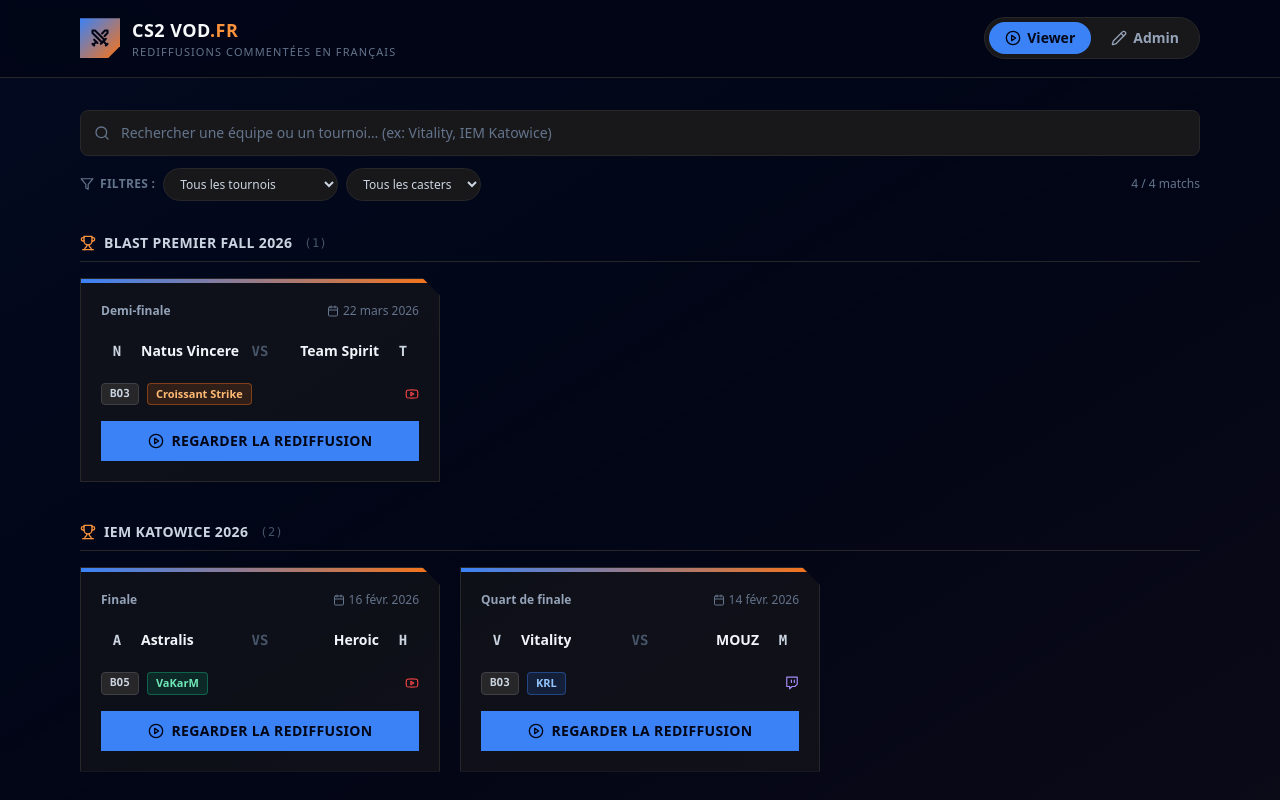
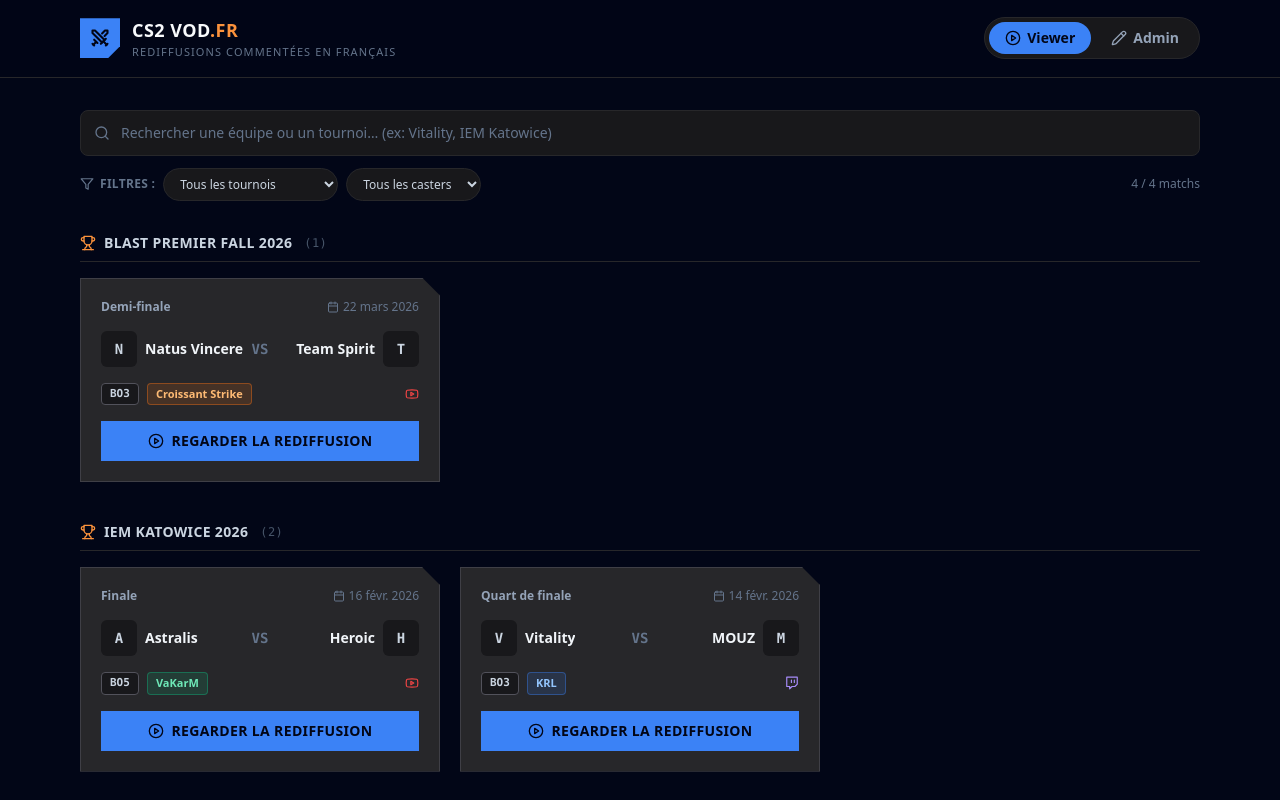
Before and after one commit to hctn/cs2_vod_fr_app, a React (Vite) app: page / in a window 1280 px wide. Shown: the top 800 px of the page. Built offline with nearby package versions, Linux system fonts and the light colour scheme.

Commit message:
Add files via upload

```diff
--- a/src/App.jsx
+++ b/src/App.jsx
@@ -36,6 +36,11 @@
    par heure en cas d'égalité de date — donc pas besoin d'un comparateur à
    plusieurs niveaux séparés. L'heure n'est en revanche jamais affichée sur
    les cartes (seule la date l'est, voir MatchCard).
+
+   Identité visuelle : pas de dégradés (retirés au profit de couleurs pleines,
+   bleu pour le mode Viewer / orange pour le mode Admin). Les logos (équipe
+   ET tournoi) sont affichés sur une pastille claire (bg-slate-100) pour
+   rester lisibles même quand le logo lui-même est sombre.
    ============================================================================ */
 
 const STORAGE_KEY = "cs2vodfr_matches";
@@ -52,6 +57,7 @@
     matchDate: "2026-02-14",
     matchBeginAt: "2026-02-14T14:00:00Z",
     tournament: "IEM Katowice 2026",
+    tournamentLogo: "",
     stage: "Quart de finale",
     teamA: "Vitality",
     teamB: "MOUZ",
@@ -71,6 +77,7 @@
     matchDate: "2026-03-22",
     matchBeginAt: "2026-03-22T17:30:00Z",
     tournament: "Blast Premier Fall 2026",
+    tournamentLogo: "",
     stage: "Demi-finale",
     teamA: "Natus Vincere",
     teamB: "Team Spirit",
@@ -90,6 +97,7 @@
     matchDate: "2026-01-30",
     matchBeginAt: "2026-01-30T12:00:00Z",
     tournament: "ESL Pro League S20",
+    tournamentLogo: "",
     stage: "Poules",
     teamA: "G2",
     teamB: "FaZe",
@@ -109,6 +117,7 @@
     matchDate: "2026-02-16",
     matchBeginAt: "2026-02-16T19:00:00Z",
     tournament: "IEM Katowice 2026",
+    tournamentLogo: "",
     stage: "Finale",
     teamA: "Astralis",
     teamB: "Heroic",
@@ -132,6 +141,7 @@
   // utilisé uniquement pour le tri fin (date + heure), jamais affiché.
   matchBeginAt: "",
   tournament: "",
+  tournamentLogo: "",
   stage: "",
   teamA: "",
   teamB: "",
@@ -200,6 +210,7 @@
     teamALogo: data?.teamALogo ?? "",
     teamBLogo: data?.teamBLogo ?? "",
     tournament: data?.tournament ?? "",
+    tournamentLogo: data?.tournamentLogo ?? "",
     stage: data?.stage ?? "",
     format: data?.format || "BO3",
     pandascoreId: data?.pandascoreId != null ? String(data.pandascoreId) : "",
@@ -320,7 +331,9 @@
   // le début du match le plus récent de chaque tournoi, date + heure), et à
   // l'intérieur de chaque groupe, les matchs sont eux aussi triés du plus
   // récent au plus ancien — date de match d'abord, puis heure de début en
-  // cas d'égalité de date (voir matchSortTimestamp ci-dessus).
+  // cas d'égalité de date (voir matchSortTimestamp ci-dessus). Le logo affiché
+  // à côté du nom du tournoi est celui du premier match du groupe qui en a un
+  // (tous les matchs d'un même tournoi partagent normalement le même logo).
   const groupedMatches = useMemo(() => {
     const groups = new Map();
     for (const m of filteredMatches) {
@@ -334,7 +347,8 @@
         (a, b) => matchSortTimestamp(b) - matchSortTimestamp(a)
       );
       const latestDate = sortedList.length ? matchSortTimestamp(sortedList[0]) : -Infinity;
-      return { tournament, matches: sortedList, latestDate };
+      const tournamentLogo = sortedList.find((m) => m.tournamentLogo)?.tournamentLogo || "";
+      return { tournament, matches: sortedList, latestDate, tournamentLogo };
     });
 
     result.sort((a, b) => b.latestDate - a.latestDate);
@@ -415,6 +429,7 @@
         teamALogo: normalized.teamALogo || f.teamALogo,
         teamBLogo: normalized.teamBLogo || f.teamBLogo,
         tournament: normalized.tournament || f.tournament,
+        tournamentLogo: normalized.tournamentLogo || f.tournamentLogo,
         stage: normalized.stage || f.stage,
         format: normalized.format || f.format,
         matchDate: normalized.matchDate || f.matchDate,
@@ -491,6 +506,7 @@
       teamALogo: result.teamALogo || f.teamALogo,
       teamBLogo: result.teamBLogo || f.teamBLogo,
       tournament: result.tournament || f.tournament,
+      tournamentLogo: result.tournamentLogo || f.tournamentLogo,
       stage: result.stage || f.stage,
       format: result.format || f.format,
       matchDate: isoToDateInput(result.beginAt) || f.matchDate,
@@ -567,6 +583,7 @@
             matchDate: isoToDateInput(r.beginAt),
             matchBeginAt: r.beginAt || "",
             tournament: r.tournament || label,
+            tournamentLogo: r.tournamentLogo || "",
             stage: r.stage || "",
             teamA: r.teamA || "",
             teamB: r.teamB || "",
@@ -633,16 +650,12 @@
 
   return (
     <div className="min-h-screen bg-slate-950 text-slate-100">
-      <div className="pointer-events-none fixed inset-0 opacity-[0.04]" aria-hidden="true">
-        <div className="h-full w-full bg-gradient-to-br from-blue-500 via-transparent to-orange-500" />
-      </div>
-
       {/* Header */}
       <header className="sticky top-0 z-20 border-b border-zinc-800 bg-slate-950/90 backdrop-blur">
         <div className="mx-auto flex max-w-6xl items-center justify-between gap-4 px-4 py-4">
           <div className="flex items-center gap-3">
             <div
-              className="flex h-10 w-10 items-center justify-center bg-gradient-to-br from-blue-500 to-orange-500"
+              className="flex h-10 w-10 items-center justify-center bg-blue-500"
               style={{ clipPath: "polygon(0 0, 100% 0, 100% 70%, 70% 100%, 0 100%)" }}
             >
               <Swords className="h-5 w-5 text-slate-950" strokeWidth={2.5} />
@@ -835,7 +848,18 @@
           {groups.map((group) => (
             <section key={group.tournament}>
               <h2 className="mb-4 flex items-center gap-2 border-b border-zinc-800 pb-2 text-sm font-bold uppercase tracking-wide text-slate-300">
+                {group.tournamentLogo ? (
+                  <img
+                    src={group.tournamentLogo}
+                    alt=""
+                    className="h-5 w-5 shrink-0 rounded-sm bg-slate-100 object-contain p-0.5"
+                    onError={(e) => {
+                      e.currentTarget.style.display = "none";
+                    }}
+                  />
+                ) : (
                   <Trophy className="h-4 w-4 text-orange-400" />
+                )}
                 {group.tournament}
                 <span className="ml-1 font-mono text-xs font-normal text-slate-600">
                   ({group.matches.length})
@@ -859,11 +883,9 @@
 
   return (
     <div
-      className="group relative flex flex-col overflow-hidden border border-zinc-800 bg-zinc-900/60 transition-colors hover:border-zinc-700"
+      className="group relative flex flex-col overflow-hidden border border-zinc-700 bg-zinc-800 transition-colors hover:border-zinc-600"
       style={{ clipPath: "polygon(0 0, calc(100% - 18px) 0, 100% 18px, 100% 100%, 0 100%)" }}
     >
-      <div className="h-1 w-full bg-gradient-to-r from-blue-500 to-orange-500" />
-
       <div className="flex flex-1 flex-col gap-4 p-5">
         {/* Stage + date (le nom du tournoi est déjà affiché en titre de
             section ; seule la date est affichée, jamais l'heure) */}
@@ -884,14 +906,14 @@
         {/* Teams */}
         <div className="flex items-center justify-between gap-2">
           <TeamBlock name={match.teamA} logo={match.teamALogo} />
-          <span className="shrink-0 font-mono text-sm font-bold text-slate-600">VS</span>
+          <span className="shrink-0 font-mono text-sm font-bold text-slate-500">VS</span>
           <TeamBlock name={match.teamB} logo={match.teamBLogo} align="right" />
         </div>
 
         {/* Meta row (le timecode de la VOD n'est pas affiché sur la carte,
             seule l'icône de plateforme reste visible) */}
         <div className="flex flex-wrap items-center gap-2">
-          <span className="rounded border border-zinc-700 bg-zinc-800 px-2 py-0.5 font-mono text-[11px] font-bold text-slate-300">
+          <span className="rounded border border-zinc-600 bg-zinc-900 px-2 py-0.5 font-mono text-[11px] font-bold text-slate-300">
             {match.format}
           </span>
           <span
@@ -930,16 +952,18 @@
   return (
     <div className={`flex min-w-0 flex-1 items-center gap-2 ${align === "right" ? "flex-row-reverse text-right" : ""}`}>
       {logo ? (
+        <div className="flex h-9 w-9 shrink-0 items-center justify-center rounded-md bg-slate-100 p-1">
           <img
             src={logo}
             alt={name}
-          className="h-8 w-8 shrink-0 object-contain"
+            className="h-full w-full object-contain"
             onError={(e) => {
-            e.currentTarget.style.display = "none";
+              e.currentTarget.parentElement.style.display = "none";
             }}
           />
+        </div>
       ) : (
-        <div className="flex h-8 w-8 shrink-0 items-center justify-center font-mono text-sm font-bold text-slate-300">
+        <div className="flex h-9 w-9 shrink-0 items-center justify-center rounded-md bg-zinc-900 font-mono text-sm font-bold text-slate-300">
           {initial}
         </div>
       )}
@@ -1117,11 +1141,25 @@
                     key={t.serieId}
                     className="flex items-center justify-between gap-2 bg-zinc-900 px-3 py-2 text-xs"
                   >
+                    <div className="flex min-w-0 items-center gap-2">
+                      {t.logo ? (
+                        <img
+                          src={t.logo}
+                          alt=""
+                          className="h-6 w-6 shrink-0 rounded-sm bg-slate-100 object-contain p-0.5"
+                          onError={(e) => {
+                            e.currentTarget.style.display = "none";
+                          }}
+                        />
+                      ) : (
+                        <Trophy className="h-4 w-4 shrink-0 text-slate-600" />
+                      )}
                       <div className="min-w-0">
                         <p className="truncate font-semibold text-slate-200">{t.label}</p>
                         {t.beginAt && (
                           <p className="text-slate-500">{formatDateFr(isoToDateInput(t.beginAt))}</p>
                         )}
+                      </div>
                     </div>
                     <button
                       type="button"
@@ -1188,6 +1226,14 @@
                   onChange={(e) => updateForm("tournament", e.target.value)}
                   placeholder="ex: IEM Katowice 2026"
                   className="input"
+                />
+              </Field>
+              <Field label="Logo du tournoi (URL)">
+                <input
+                  value={form.tournamentLogo}
+                  onChange={(e) => updateForm("tournamentLogo", e.target.value)}
+                  placeholder="https://…/logo-tournoi.png"
+                  className="input font-mono text-xs"
                 />
               </Field>
               <Field label="Date du match">
```
Lines whose indentation alone changed are shown as unchanged.
